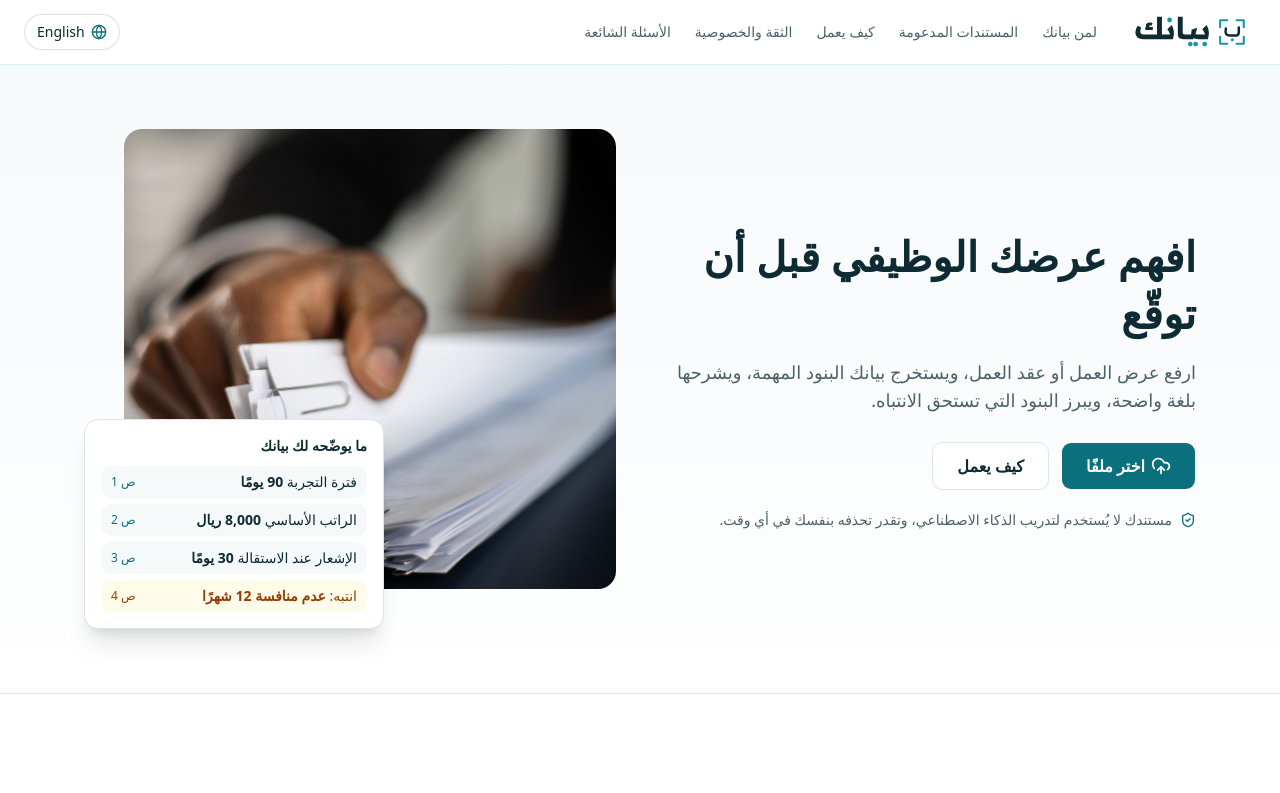
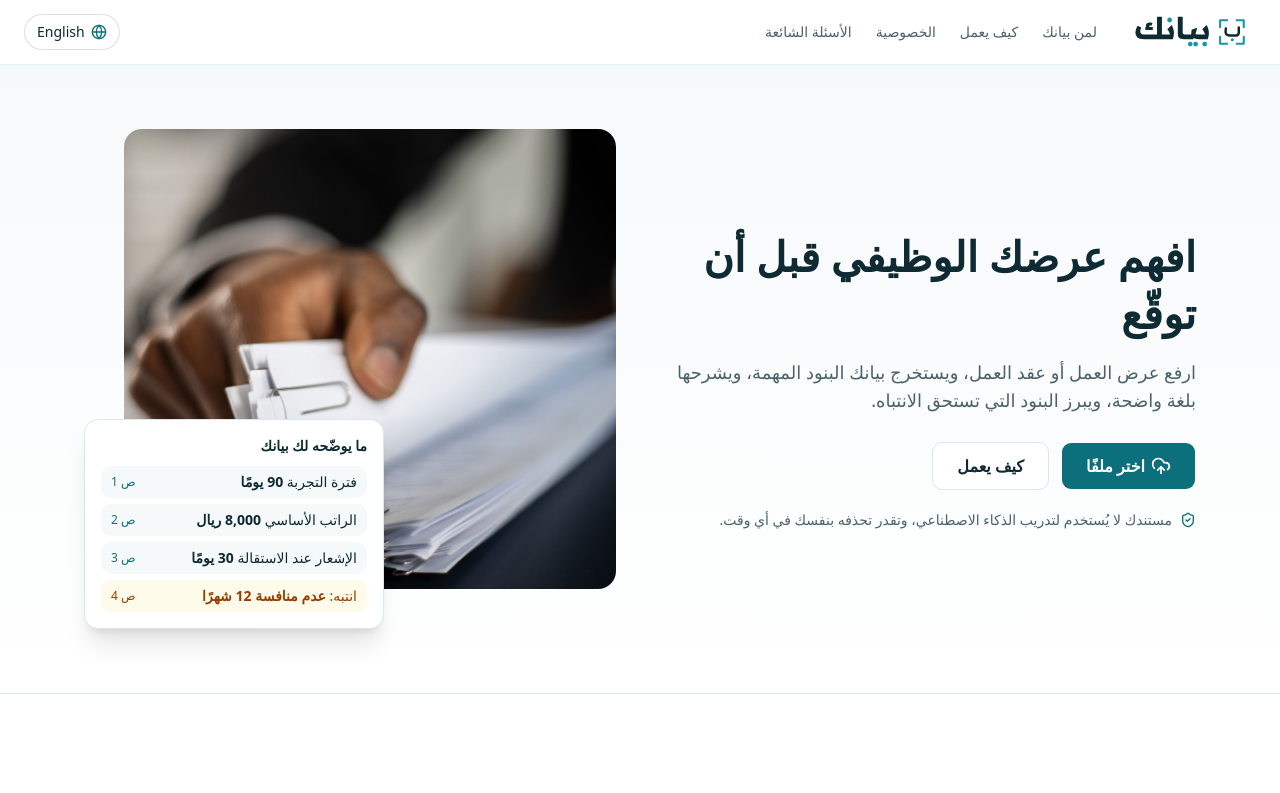
Before and after one commit to JxTechStudio-org/bayanuk, a React (Vite) app in the folder frontend/: page / in a window 1280 px wide. Shown: the top 793 px of the page. Built offline with nearby package versions, Linux system fonts and the light colour scheme.

Commit message:
Add the footer and section links in the header

```diff
--- a/frontend/src/features/landing/components/Header.tsx
+++ b/frontend/src/features/landing/components/Header.tsx
@@ -4,12 +4,12 @@ import logoAr from '@/assets/brand/bayanuk-logo-ar.svg'
 import logoEn from '@/assets/brand/bayanuk-logo-en.svg'
 import { LanguageSwitcher } from '@/features/shared/components/LanguageSwitcher'
 
-// Links to the sections of this page. Each label reuses the section's own title.
+// Links to the main sections of this page. Most labels reuse the section's own title;
+// privacy has a shorter label so the bar stays light.
 const SECTIONS = [
   { id: 'who', title: 'targetUsers.title' },
-  { id: 'documents', title: 'supportedFiles.title' },
   { id: 'how-it-works', title: 'howItWorks.title' },
-  { id: 'privacy', title: 'privacy.title' },
+  { id: 'privacy', title: 'nav.privacy' },
   { id: 'faq', title: 'faq.title' },
 ] as const
 
--- a/frontend/src/locales/ar.json
+++ b/frontend/src/locales/ar.json
@@ -131,6 +131,7 @@
     "studio": "بيانك، من JX Tech Studio"
   },
   "nav": {
-    "label": "أقسام الصفحة"
+    "label": "أقسام الصفحة",
+    "privacy": "الخصوصية"
   }
 }
--- a/frontend/src/locales/en.json
+++ b/frontend/src/locales/en.json
@@ -131,6 +131,7 @@
     "studio": "Bayanuk, by JX Tech Studio"
   },
   "nav": {
-    "label": "Page sections"
+    "label": "Page sections",
+    "privacy": "Privacy"
   }
 }
```
